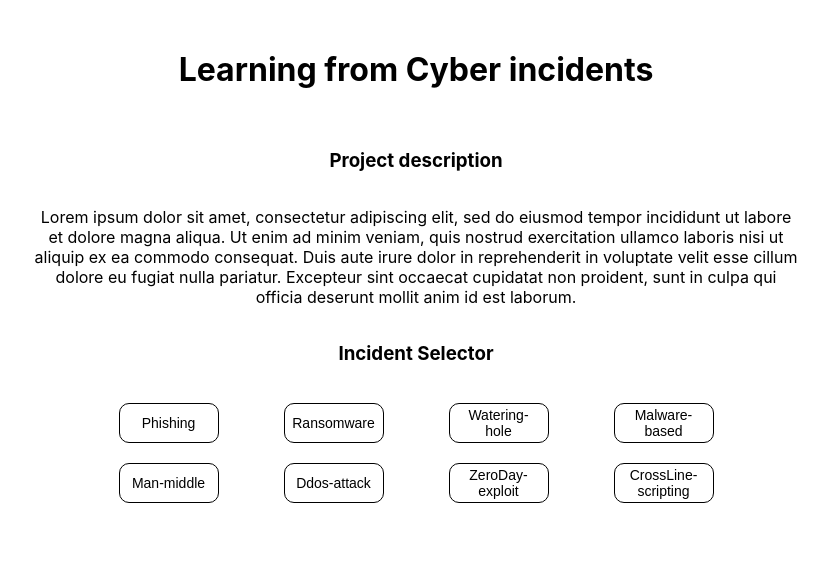
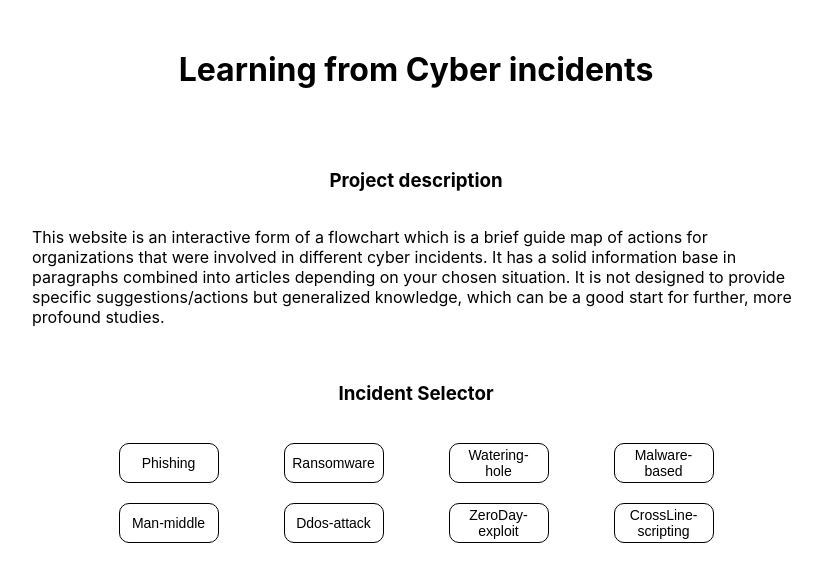
Before and after one commit to makskornakov/cyber-learning, a React (Create React App) app: page / in a window 1280 px wide. Shown: the top 582 px of the page, without its empty margins (224-1052 px from the left). Built offline with nearby package versions, Linux system fonts and the light colour scheme.

Commit message:
more info

```diff
--- a/public/index.html
+++ b/public/index.html
@@ -4,7 +4,7 @@
     <meta charset="utf-8" />
     <link rel="icon" href="%PUBLIC_URL%/favicon.ico" />
     <meta name="viewport" content="width=device-width, initial-scale=1" />
-    <meta name="theme-color" content="#000000" />
+    <meta name="theme-color" content="#fff" />
     <meta name="description" content="Learn from cyber incidents" />
     <!-- <link rel="apple-touch-icon" href="%PUBLIC_URL%/logo192.png" /> -->
     <!--
--- a/src/Article.styled.ts
+++ b/src/Article.styled.ts
@@ -8,6 +8,25 @@ export const ArticleContainer = styled.div`
   /* outline: 1px solid black; */
   width: 60%;
   margin-top: 20px;
+  padding: 20px;
+
+  & h4 {
+    margin: 0;
+  }
+
+  & p {
+    text-align: left;
+    white-space: pre-line;
+
+    //ol no space on the left
+    & ol {
+      padding-left: 30px;
+
+      & li {
+        margin-top: 5px;
+      }
+    }
+  }
 
   @media (max-width: 900px) {
     width: 80%;
--- a/src/Home.tsx
+++ b/src/Home.tsx
@@ -16,13 +16,13 @@ const HomePage = () => {
       <ArticleContainer>
         <h3>Project description</h3>
         <p>
-          Lorem ipsum dolor sit amet, consectetur adipiscing elit, sed do
-          eiusmod tempor incididunt ut labore et dolore magna aliqua. Ut enim ad
-          minim veniam, quis nostrud exercitation ullamco laboris nisi ut
-          aliquip ex ea commodo consequat. Duis aute irure dolor in
-          reprehenderit in voluptate velit esse cillum dolore eu fugiat nulla
-          pariatur. Excepteur sint occaecat cupidatat non proident, sunt in
-          culpa qui officia deserunt mollit anim id est laborum.
+          This website is an interactive form of a flowchart which is a brief
+          guide map of actions for organizations that were involved in different
+          cyber incidents. It has a solid information base in paragraphs
+          combined into articles depending on your chosen situation. It is not
+          designed to provide specific suggestions/actions but generalized
+          knowledge, which can be a good start for further, more profound
+          studies.
         </p>
       </ArticleContainer>
       <h3>Incident Selector</h3>
--- a/src/texts.json
+++ b/src/texts.json
@@ -6,7 +6,7 @@
     },
     {
       "name": "ransomware-description",
-      "text": "Some description of ransomware"
+      "text": "Ransomware is a type of malware that encrypts a victim's files. The attackers then demand a ransom from the victim to restore access to the files, hence the ransomware.\n\nThere are a few different ways that ransomware can infect a computer. One standard method is phishing emails that contain malicious links or attachments. The ransomware is downloaded and installed on the victim's computer when the user clicks on the link or opens the attachment. Ransomware can also be delivered through drive-by downloads or software or operating systems vulnerabilities.\n\nOnce a victim's files have been encrypted, a ransom note is displayed on the victim's computer, explaining that the files have been encrypted and demanding payment in exchange for the decryption key. The ransom may be demanded in various forms, such as Bitcoin or other cryptocurrencies.\n\nRansomware attacks can have severe consequences for both individuals and organizations. In addition to the financial cost of the ransom, victims may also suffer from losing access to essential files and the time and resources required to restore their systems. It is vital to back up important files regularly and to implement strong security measures to protect against ransomware attacks."
     },
     {
       "name": "malware-description",
@@ -43,7 +43,7 @@
     },
     {
       "name": "systemsNotUpToDate-reason",
-      "text": "Some reason of systems not up to date"
+      "text": "For several reasons, not being up to date, systems can make an organization more vulnerable to cyber-attacks.\n\nFirst, outdated systems may have known vulnerabilities that have been fixed in more recent versions. Hackers and cybercriminals are constantly searching for and exploiting these vulnerabilities, and organizations with outdated systems are at a higher risk of being targeted.\n\nSecond, outdated systems may need the necessary security features or controls to protect against new and emerging threats. As the threat landscape evolves, it is crucial for organizations to regularly update their systems to ensure that they have the latest security features and protections.\n\nFinally, outdated systems may be more prone to glitches and malfunctions, creating additional vulnerabilities that hackers can exploit.\n\nOrganizations need to keep their systems updated with the latest patches and updates to reduce the risk of cyber attacks. This includes operating systems and any specialized software or applications being used. Regularly updating systems can help to fix known vulnerabilities, provide new security features, and improve overall system stability."
     },
     {
       "name": "notSecureInternet-reason",
@@ -80,7 +80,7 @@
     },
     {
       "name": "systemUpdate-prevention",
-      "text": "some system update as prevention"
+      "text": "System updates are a critical aspect of preventing cyber incidents. Regularly updating an organization's systems can fix known vulnerabilities, provide new security features, and improve overall system stability.\n\nThere are several types of updates that organizations should be concerned with. These include:\n<ol><li>Operating system updates: These updates often include fixes for security vulnerabilities and other bugs, and new features. It is essential to keep operating systems up to date to protect against known vulnerabilities and ensure that the system runs smoothly.</li><li>Software updates: Many software applications, such as web browsers, productivity tools, and antivirus programs, also receive regular updates to fix vulnerabilities and improve functionality. It is essential to update these programs to protect an organization from cyber-attacks.</li><li>Hardware updates: Some hardware devices, such as routers and firewalls, may also require updates to fix vulnerabilities and improve performance.</li></ol>By keeping systems up to date, organizations can reduce the risk of cyber incidents and protect against potential threats. Establishing a system update policy is crucial to ensure that all systems are regularly updated."
     },
     {
       "name": "safeInternet-prevention",
@@ -109,7 +109,7 @@
 
     {
       "name": "phishing-learning",
-      "text": "1. Conduct a thorough investigation to determine the cause and impact of the attack. This can involve analyzing the phishing email or website and reviewing logs and other relevant information. The organization can use this information to understand how the attack was carried out and what information was compromised.\n\n2. Review and update security policies and procedures. The organization can use the information gathered from the investigation to identify any weaknesses in its security practices and implement measures to prevent similar attacks. This could include strengthening email filters, implementing two-factor authentication, and regularly updating software and systems.\n\n3. Regularly test and evaluate the effectiveness of security measures. This can involve conducting simulated phishing attacks to test employee awareness and response.\n\n4. Communicate with stakeholders. The organization should inform customers, clients, and other stakeholders about the attack and any steps being taken to prevent future episodes."
+      "text": "<ol><li>Conduct a thorough investigation to determine the cause and impact of the attack. This can involve analyzing the phishing email or website and reviewing logs and other relevant information. The organization can use this information to understand how the attack was carried out and what information was compromised.</li><li>Review and update security policies and procedures. The organization can use the information gathered from the investigation to identify any weaknesses in its security practices and implement measures to prevent similar attacks. This could include strengthening email filters, implementing two-factor authentication, and regularly updating software and systems.</li><li>Regularly test and evaluate the effectiveness of security measures. This can involve conducting simulated phishing attacks to test employee awareness and response.</li><li>Communicate with stakeholders. The organization should inform customers, clients, and other stakeholders about the attack and any steps being taken to prevent future episodes.</li></ol>"
     },
 
     {
```
